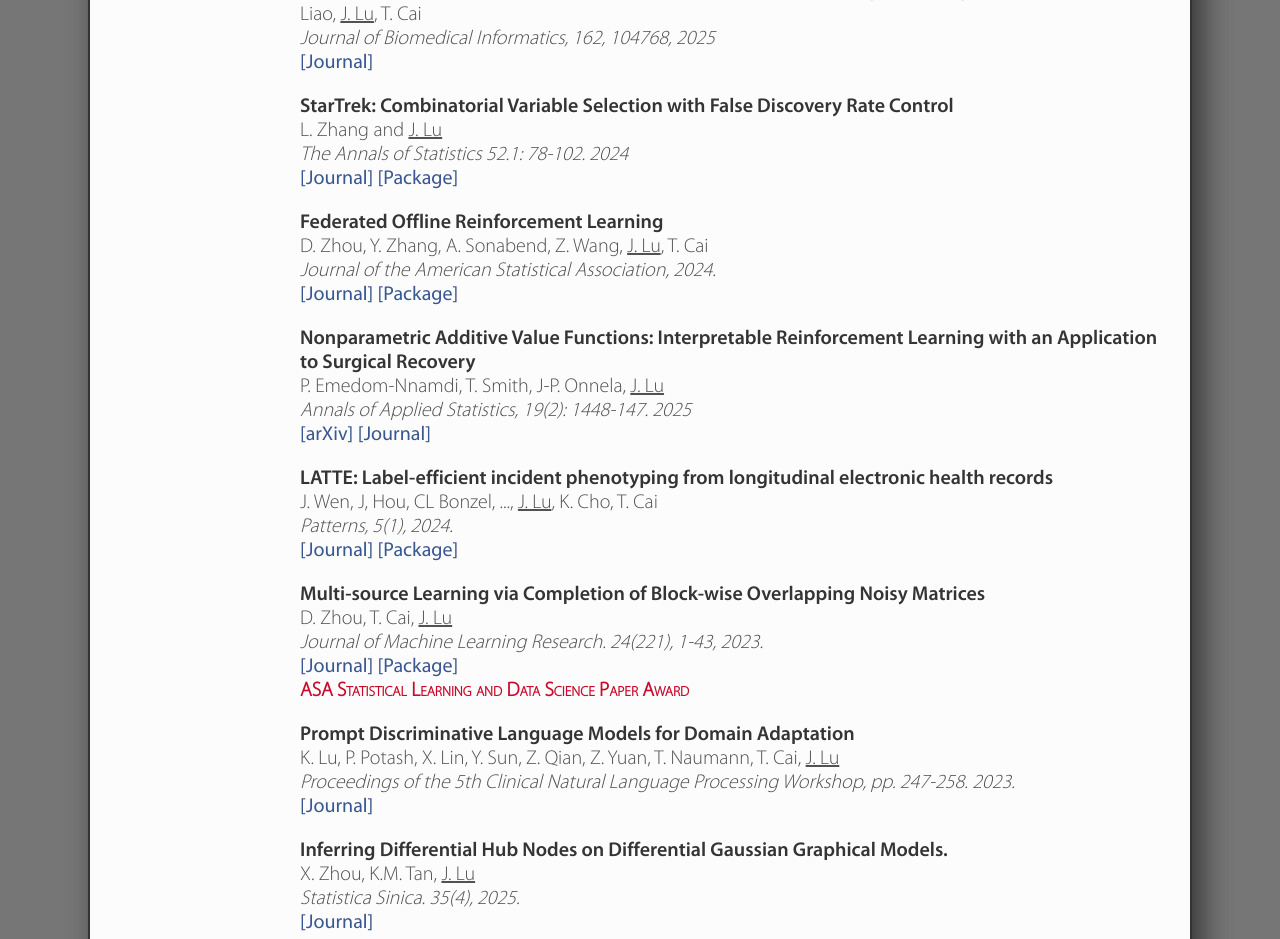
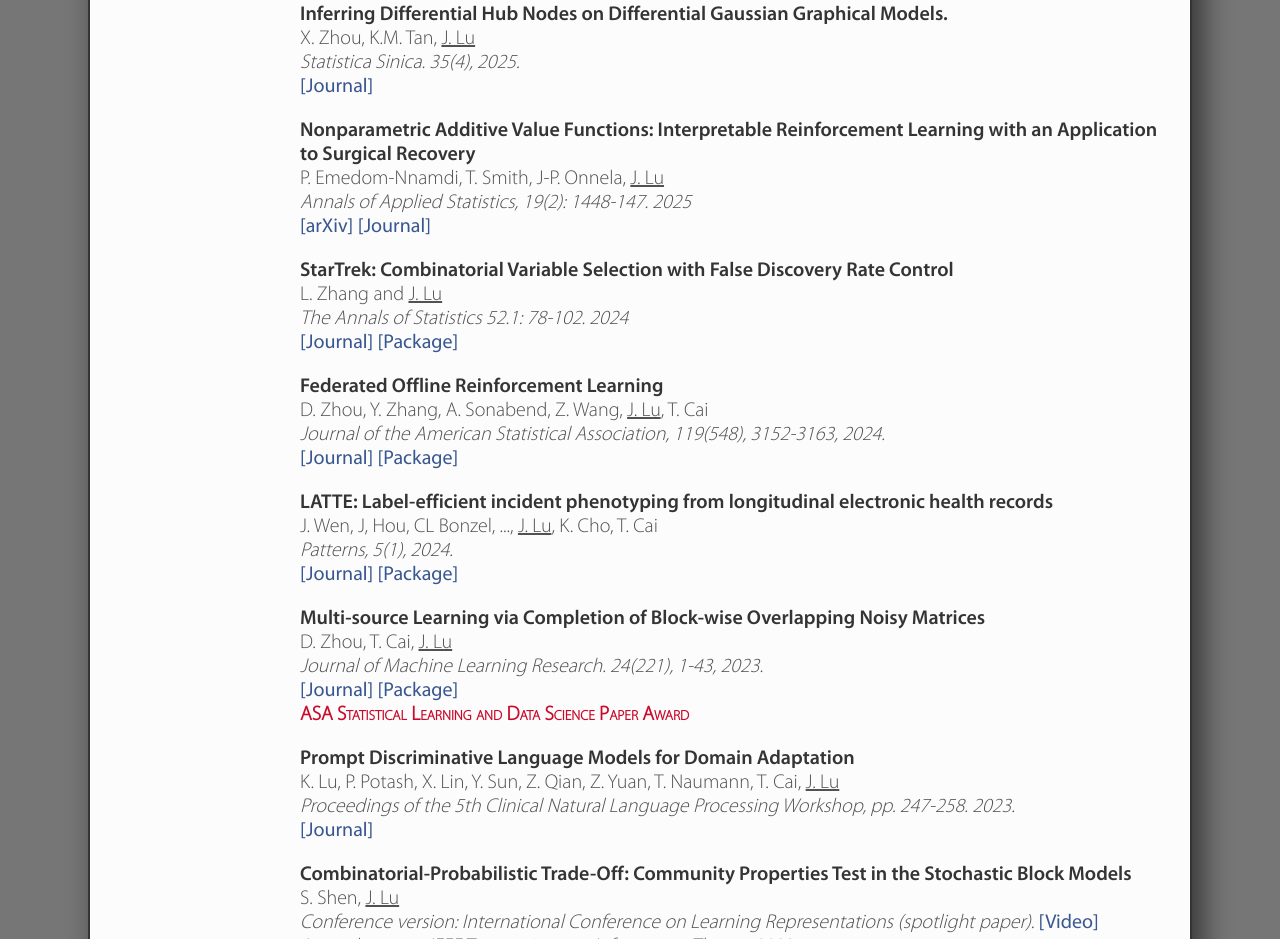
Before and after one commit to junwei-lu/junwei-lu.github.io, a plain HTML site: page index.html in a window 1280 px wide. Shown: the part 1401-2340 px from the top of the page. Drawn offline with Linux system fonts and the light colour scheme.

Commit message:
Rev: Comment Fisher and adjust order

```diff
--- a/index.html
+++ b/index.html
@@ -56,12 +56,12 @@ ga('send', 'pageview');
             <img class="picture-border photo" src="junwei.png" height="220px" width="142px"/>
 
             <div class="content">
-                <p style="margin-top: 0px;">I am an associate professor in the <a href= "https://www.hsph.harvard.edu/biostatistics/">Department of Biostatistics</a> at <a href= "https://www.hsph.harvard.edu/">Harvard T.H. Chan School of Public Health</a>. I obtained my Ph.D. in <a href= "https://orfe.princeton.edu/">Operations Research and Financial Engineering</a> at Princeton University.</p>
+                <p style="margin-top: 0px;">I am a tenure-track faculty in the <a href= "https://www.hsph.harvard.edu/biostatistics/">Department of Biostatistics</a> at <a href= "https://www.hsph.harvard.edu/">Harvard T.H. Chan School of Public Health</a>. I obtained my Ph.D. in <a href= "https://orfe.princeton.edu/">Operations Research and Financial Engineering</a> at Princeton University.</p>
 
                 <p class="section-title" style="font-size:140%;">
                     <font face="MyriadProRegular"><u>Preprints</u></font>
                     </p>
-                    <table class="frontpage-paper-container">
+                    <!-- <table class="frontpage-paper-container">
                         <tbody>
                             <tr>
                                 <td>
@@ -72,7 +72,7 @@ ga('send', 'pageview');
                                 </td>
                             </tr>
                         </tbody>
-                    </table>
+                    </table>  -->
                     <table class="frontpage-paper-container">
                         <tbody>
                             <tr>
@@ -212,6 +212,33 @@ ga('send', 'pageview');
                             <td>
                             </td>
                             <td><span class="paper-title">
+                                Inferring Differential Hub Nodes on Differential Gaussian Graphical Models.
+                                </span><br/><span class="author">X. Zhou, K.M. Tan, <u>J. Lu</u></span>  <br/>
+                                <span class="venue">Statistica Sinica. 35(4), 2025.</span> <br/> <a href="https://www3.stat.sinica.edu.tw/preprint/SS-2023-0298_Preprint.pdf">[Journal]</a> </td>
+                        </tr>
+                    </tbody>
+                </table>
+
+                <table class="frontpage-paper-container">
+                    <tbody>
+                        <tr>
+                            <td>
+                            </td>
+                            <td><span class="paper-title">
+                                Nonparametric Additive Value Functions: Interpretable Reinforcement Learning with an Application to Surgical Recovery
+                                </span><br/><span class="author">P. Emedom-Nnamdi, T. Smith, J-P. Onnela, <u>J. Lu</u></span> <br/>
+                                <span class="venue">Annals of Applied Statistics, 19(2): 1448-147. 2025</span>  <br/><a href="https://arxiv.org/abs/2308.13135">[arXiv]</a> <a href="http://dx.doi.org/10.1214/24-AOAS1987">[Journal]</a>
+                              </td>
+                        </tr>
+                    </tbody>
+                </table>
+
+                <table class="frontpage-paper-container">
+                    <tbody>
+                        <tr>
+                            <td>
+                            </td>
+                            <td><span class="paper-title">
                                   StarTrek: Combinatorial Variable Selection with False Discovery Rate Control
                                 </span><br/><span class="author">L. Zhang and <u>J. Lu</u></span>  <br/>
                                 <span class="venue">The Annals of Statistics 52.1: 78-102. 2024</span> <br/> <a href="https://projecteuclid.org/journals/annals-of-statistics/volume-52/issue-1/StarTrek-Combinatorial-variable-selection-with-false-discovery-rate-control/10.1214/23-AOS2296.full">[Journal]</a>
@@ -229,23 +256,10 @@ ga('send', 'pageview');
                             <td><span class="paper-title">
                                    Federated Offline Reinforcement Learning
                                 </span><br/><span class="author">D. Zhou, Y. Zhang, A. Sonabend, Z. Wang, <u>J. Lu</u>, T. Cai</span>  <br/>
-                                <span class="venue">Journal of the American Statistical Association, 2024.</span> <br/>  <a href="https://www.tandfonline.com/doi/abs/10.1080/01621459.2024.2310287">[Journal]</a> <a href="https://github.com/junwei-lu/FederatedRL">[Package]</a></td>
+                                <span class="venue">Journal of the American Statistical Association, 119(548), 3152-3163, 2024.</span> <br/>  <a href="https://www.tandfonline.com/doi/abs/10.1080/01621459.2024.2310287">[Journal]</a> <a href="https://github.com/junwei-lu/FederatedRL">[Package]</a></td>
                         </tr>
                     </tbody>
 
-                    <table class="frontpage-paper-container">
-                        <tbody>
-                            <tr>
-                                <td>
-                                </td>
-                                <td><span class="paper-title">
-                                    Nonparametric Additive Value Functions: Interpretable Reinforcement Learning with an Application to Surgical Recovery
-                                    </span><br/><span class="author">P. Emedom-Nnamdi, T. Smith, J-P. Onnela, <u>J. Lu</u></span> <br/>
-                                    <span class="venue">Annals of Applied Statistics, 19(2): 1448-147. 2025</span>  <br/><a href="https://arxiv.org/abs/2308.13135">[arXiv]</a> <a href="http://dx.doi.org/10.1214/24-AOAS1987">[Journal]</a>
-                                  </td>
-                            </tr>
-                        </tbody>
-                    </table>
 
                 <table class="frontpage-paper-container">
                     <tbody>
@@ -292,18 +306,7 @@ Overlapping Noisy Matrices
                     </tbody>
                 </table>
 
-                <table class="frontpage-paper-container">
-                    <tbody>
-                        <tr>
-                            <td>
-                            </td>
-                            <td><span class="paper-title">
-                                Inferring Differential Hub Nodes on Differential Gaussian Graphical Models.
-                                </span><br/><span class="author">X. Zhou, K.M. Tan, <u>J. Lu</u></span>  <br/>
-                                <span class="venue">Statistica Sinica. 35(4), 2025.</span> <br/> <a href="https://www3.stat.sinica.edu.tw/preprint/SS-2023-0298_Preprint.pdf">[Journal]</a> </td>
-                        </tr>
-                    </tbody>
-                </table>
+
 
                 <table class="frontpage-paper-container">
                     <tbody>
```
Also changed, not shown: research.html (+4 -4 lines).
